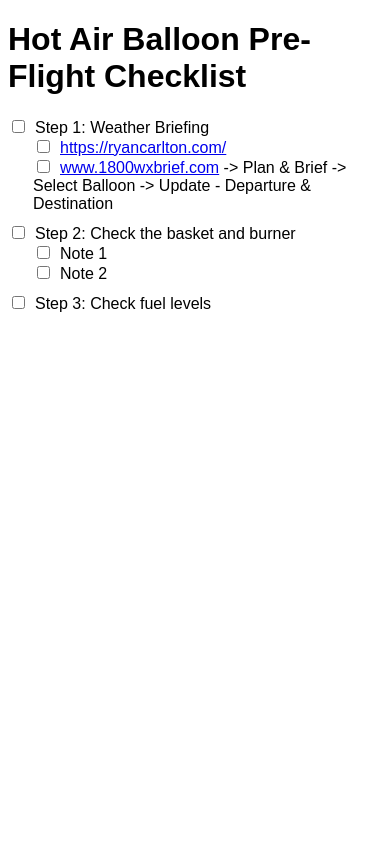
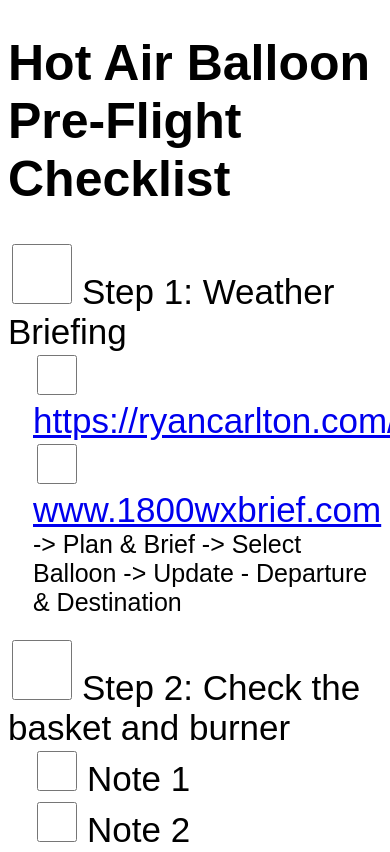
Before and after one commit to KyInTheSky25/KyInTheSky25.github.io, a plain HTML site: page index.html in a window 390 px wide. Shown: the top 852 px of the page. Drawn offline with Linux system fonts and the light colour scheme.

Commit message:
Update index.html

```diff
--- a/index.html
+++ b/index.html
@@ -10,13 +10,36 @@
             margin-top: 20px;
         }
         .checklist-item {
-            margin-bottom: 10px;
+            margin-bottom: 20px;
         }
         .checklist-item input {
             margin-right: 10px;
+            height: 40px;
+            width: 40px;
         }
         .additional-info {
             margin-left: 25px;
+        }
+        label {
+            font-size: 25px;
+        }
+        a {
+            font-size: 25px;
+        }
+        @media only screen and (max-width: 600px) {
+            body {
+                font-size: 25px;
+            }
+            .checklist-item input {
+                height: 60px;
+                width: 60px;
+            }
+            label {
+                font-size: 35px;
+            }
+            a {
+                font-size: 35px;
+            }
         }
     </style>
 </head>
@@ -80,6 +103,8 @@
                 var additionalInfoItem = document.createElement('div');
                 var additionalCheckbox = document.createElement('input');
                 additionalCheckbox.type = 'checkbox';
+                additionalCheckbox.style.height = '40px';
+                additionalCheckbox.style.width = '40px';
 
                 subCheckboxes.push(additionalCheckbox);  // Push this checkbox to the array
 
@@ -93,11 +118,10 @@
 
                 // Check if additionalInfo item is a URL
                 var additionalInfo = checklistItems[i].additionalInfo[j];
+
                 if (typeof additionalInfo === 'object') {
                     var link = document.createElement('a');
-                    link.href = additionalInfo.link.startsWith('www.')
-                                ? 'https://' + additionalInfo.link
-                                : additionalInfo.link;
+                    link.href = additionalInfo.link.startsWith('www.') ? 'https://' + additionalInfo.link : additionalInfo.link;
                     link.textContent = additionalInfo.link;
                     link.target = '_blank';  // To open link in a new tab
                     additionalInfoItem.appendChild(additionalCheckbox);
@@ -114,7 +138,6 @@
 
                 additionalInfoList.appendChild(additionalInfoItem);
             }
-
             item.appendChild(additionalInfoList);
             checklistContainer.appendChild(item);
         }
```
